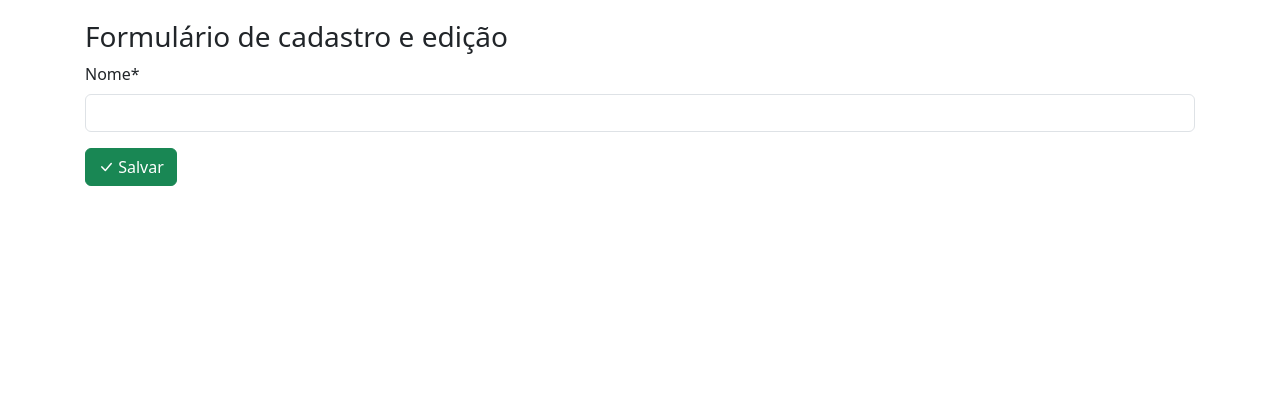
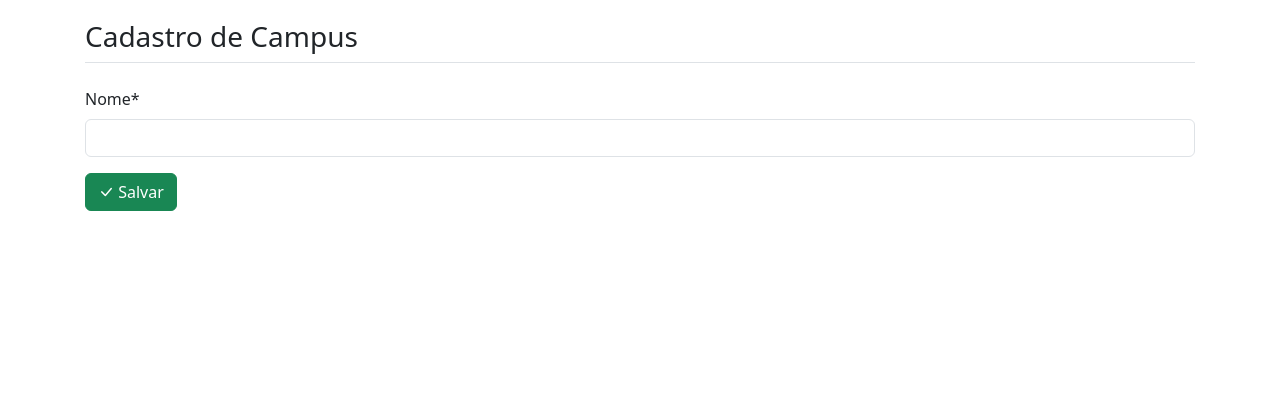
Before and after one commit to rafaelzottesso/naes-2023, a Django app: page /cadastrar/campus/ in a window 1280 px wide. Shown: the part 56-466 px from the top of the page. Run offline with Django 4.2, Linux system fonts and the light colour scheme; some libraries are stand-ins or nearby versions.

Commit message:
get_context_data pra enviar dados aos templates

```diff
--- a/estagif/cadastros/templates/cadastros/form.html
+++ b/estagif/cadastros/templates/cadastros/form.html
@@ -5,7 +5,7 @@
 {% load crispy_forms_tags %}
 
 {% block conteudo %}
-<h3 class="mt-3">Formulário de cadastro e edição</h3>
+<h3 class="mt-3 border-bottom mb-4 pb-2">{{ titulo|default:"Formulário de cadastro e edição" }}</h3>
 
 <form action="" method="post">
     {% csrf_token %}
--- a/estagif/cadastros/views.py
+++ b/estagif/cadastros/views.py
@@ -14,6 +14,12 @@ class CampusCreate(CreateView):
     fields = ["nome"]
     template_name = "cadastros/form.html"
     success_url = reverse_lazy("listar-campus")
+
+    def get_context_data(self, *args, **kwargs):
+
+        dados = super().get_context_data(*args, **kwargs)
+        dados["titulo"] = "Cadastro de Campus"
+        return dados
 
 
 class CursoCreate(CreateView):
```
Also changed, not shown: 1 other file.
